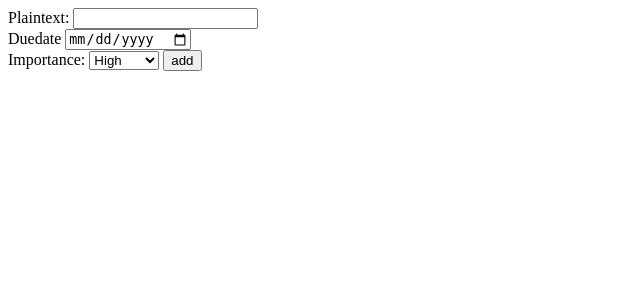
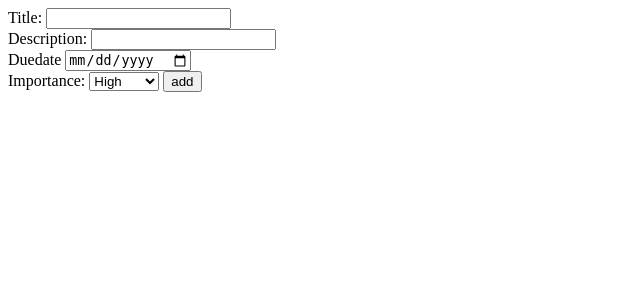
Before and after one commit to godziller/cs1116_web_dev, a Flask app: page /add_task in a window 1280 px wide. Shown: the top 300 px of the page, without its empty margins (0-640 px from the left). Run offline with Flask 3, Linux system fonts and the light colour scheme; a user stored in the database is signed in.

Commit message:
adding milestone

```diff
--- a/public_html/cgi-bin/ca1/app.py
+++ b/public_html/cgi-bin/ca1/app.py
@@ -1,8 +1,9 @@
-from flask import Flask, render_template, url_for, session, redirect, request
+from flask import Flask, render_template, url_for, session, redirect, request,g
 from forms import create_task_form, login_form, logout_form, view_task_form, register_form
 from flask_session import Session
 from database import get_db, close_db
 from functools import wraps
+from datetime import datetime
 from werkzeug.security import generate_password_hash, check_password_hash
 
 
@@ -15,6 +16,19 @@ Session(app)
 '''
 This section are all user login route functions
 '''
+@app.before_request
+def load_logged_in_user():
+    g.user = session.get("user_id", None)
+
+
+def login_required(view):
+    @wraps(view)
+    def wrapped_view(*args, **kwargs):
+        if g.user is None:
+            return redirect(url_for("login", next=request.url))
+        return view(*args,**kwargs)
+    return wrapped_view
+
 
 @app.route("/register", methods=["GET", "POST"])
 def register():
@@ -31,7 +45,7 @@ def register():
         db = get_db()
         conflict_user = db.execute(
             """SELECT * FROM users
-               WHERE user_id = ?;""", (user_id,)).fetchone()
+               WHERE email = ?;""", (email,)).fetchone()
 
         if conflict_user is not None:
             return "Username is already taken"
@@ -75,10 +89,9 @@ def login():
             form.password.errors.append("Username or password is incorrect")
         else:
             session.clear()
-            session["email"] = email
+            session["user_id"] = user["user_id"]  # Set the user ID in session
             next_page = request.args.get("next")
             if not next_page:
-                #next_page = url_for("index")
                 next_page = url_for("list_tasks")
             return redirect(next_page)
     return render_template("login_form.html", form=form)
@@ -120,8 +133,24 @@ def list_tasks():
 # def delete_task():
 
 @app.route("/add_task", methods=["GET", "POST"]) #TODO:
+@login_required
 def add_task():
     form = create_task_form()
+    if form.validate_on_submit():
+        title = form.title.data
+        description = form.description.data
+        due_date = form.dueDate.data
+        importance = form.importance.data
+        print('GOT HERE')
+        if due_date <= datetime.now().date():
+            form.dueDate.errors.append("Date must be in the future")
+        else:
+            db = get_db()
+            db.execute("""INSERT INTO tasks (user_id,title, description, due_date, priority) VALUES (?,?,?,?,?)""",
+                       (session["user_id"],title, description, due_date, importance ))
+            db.commit()
+            print('success')
+            return redirect(url_for("list_tasks"))
     return render_template("create_task_form.html", form=form)
 
 
--- a/public_html/cgi-bin/ca1/forms.py
+++ b/public_html/cgi-bin/ca1/forms.py
@@ -4,8 +4,8 @@ from wtforms.validators import InputRequired
 
 class create_task_form(FlaskForm):
 
-    submit = SubmitField("Submit")
-    description = StringField("Plaintext:", validators=[InputRequired()])
+    title = StringField("Title: ", validators=[InputRequired()])
+    description = StringField("Description:", validators=[InputRequired()])
     dueDate = DateField()
     importance = SelectField("Importance:", choices=[('high', 'High'), ('medium', 'Medium'), ('low', 'Low')], validators=[InputRequired()])
     submit = SubmitField("add")
--- a/public_html/cgi-bin/ca1/templates/create_task_form.html
+++ b/public_html/cgi-bin/ca1/templates/create_task_form.html
@@ -5,6 +5,9 @@
 
     {{form.hidden_tag()}}
 
+    {{form.title.label}}
+    {{form.title()}}
+    <br>
     {{form.description.label}}
     {{form.description()}}
     <br>
--- a/public_html/cgi-bin/ca1/templates/view_task_form.html
+++ b/public_html/cgi-bin/ca1/templates/view_task_form.html
@@ -28,7 +28,7 @@
     <p>No tasks set</p>
     {% endif %}
 
-    {{form.add_task()}}
+    <a href="{{ url_for('add_task')}}" class="btn btn-primary ">Add Task</a>
 
 </form>
 
```
Also changed, not shown: public_html/cgi-bin/ca1/todo.db, 1 other file.
